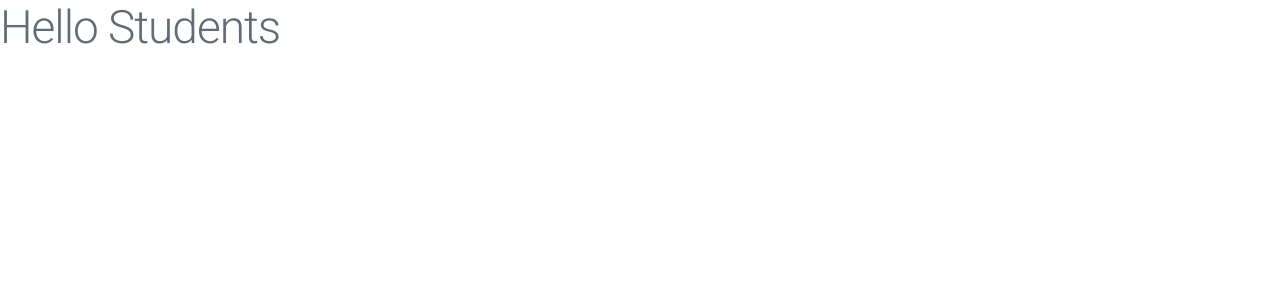
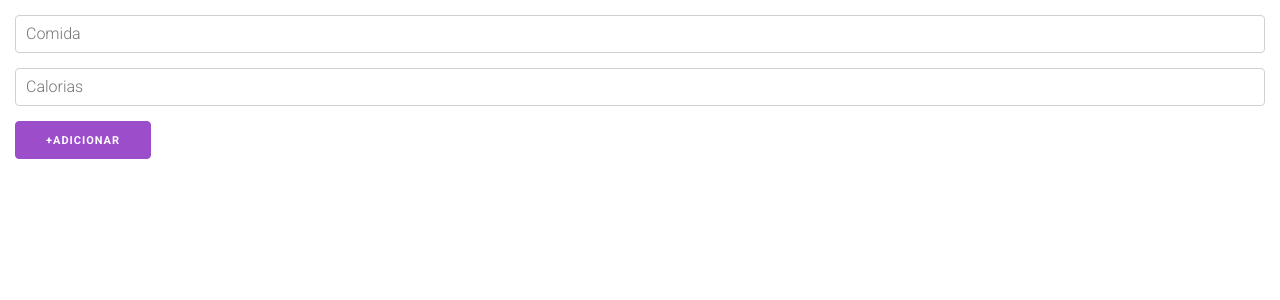
Before and after one commit to guipaterlini/App-Calorias-Consumidas, a React (Create React App) app: page / in a window 1280 px wide. Shown: the top 300 px of the page. Built offline with nearby package versions, Linux system fonts and the light colour scheme.

Commit message:
Fix: corrigido o bug do AddForm queestava quebrando a aplicação

```diff
--- a/src/App.tsx
+++ b/src/App.tsx
@@ -1,7 +1,9 @@
+import AddForm from "./components/AddForm";
+
 export default function App() {
   return (
-    <div>
-      <h1>Hello Students</h1>
+    <div style={{ padding: "15px" }}>
+      <AddForm />
     </div>
   );
 }
--- /dev/null
+++ b/src/components/AddButton/index.tsx
@@ -0,0 +1,13 @@
+type Props = {
+  title: string;
+  icon: string;
+};
+
+export default function AddButton(props: Props) {
+  return (
+    <button>
+      {props.icon}
+      {props.title}
+    </button>
+  );
+}
--- /dev/null
+++ b/src/components/AddForm/index.tsx
@@ -0,0 +1,17 @@
+import { useState } from "react";
+
+import AddButton from "../AddButton";
+import InputCalorias from "../InputCalorias";
+import InputComida from "../InputComida";
+
+export default function AddForm() {
+    const [comida, setComida] = useState("");
+
+  return (
+    <form>
+      <InputComida value={comida} onChange={setComida} />
+      <InputCalorias />
+      <AddButton title="adicionar" icon="+" />
+    </form>
+  );
+}
--- /dev/null
+++ b/src/components/InputCalorias/index.tsx
@@ -0,0 +1,3 @@
+export default function InputCalorias() {
+  return <input type="number" name="calorias" placeholder="Calorias" />;
+}
--- /dev/null
+++ b/src/components/InputComida/index.tsx
@@ -0,0 +1,8 @@
+type Props = {
+  value: string;
+  onChange: (value: string) => void;
+};
+
+export default function InputComida(props: Props) {
+  return <input type="text" name="comida" placeholder="Comida" />;
+}
```
